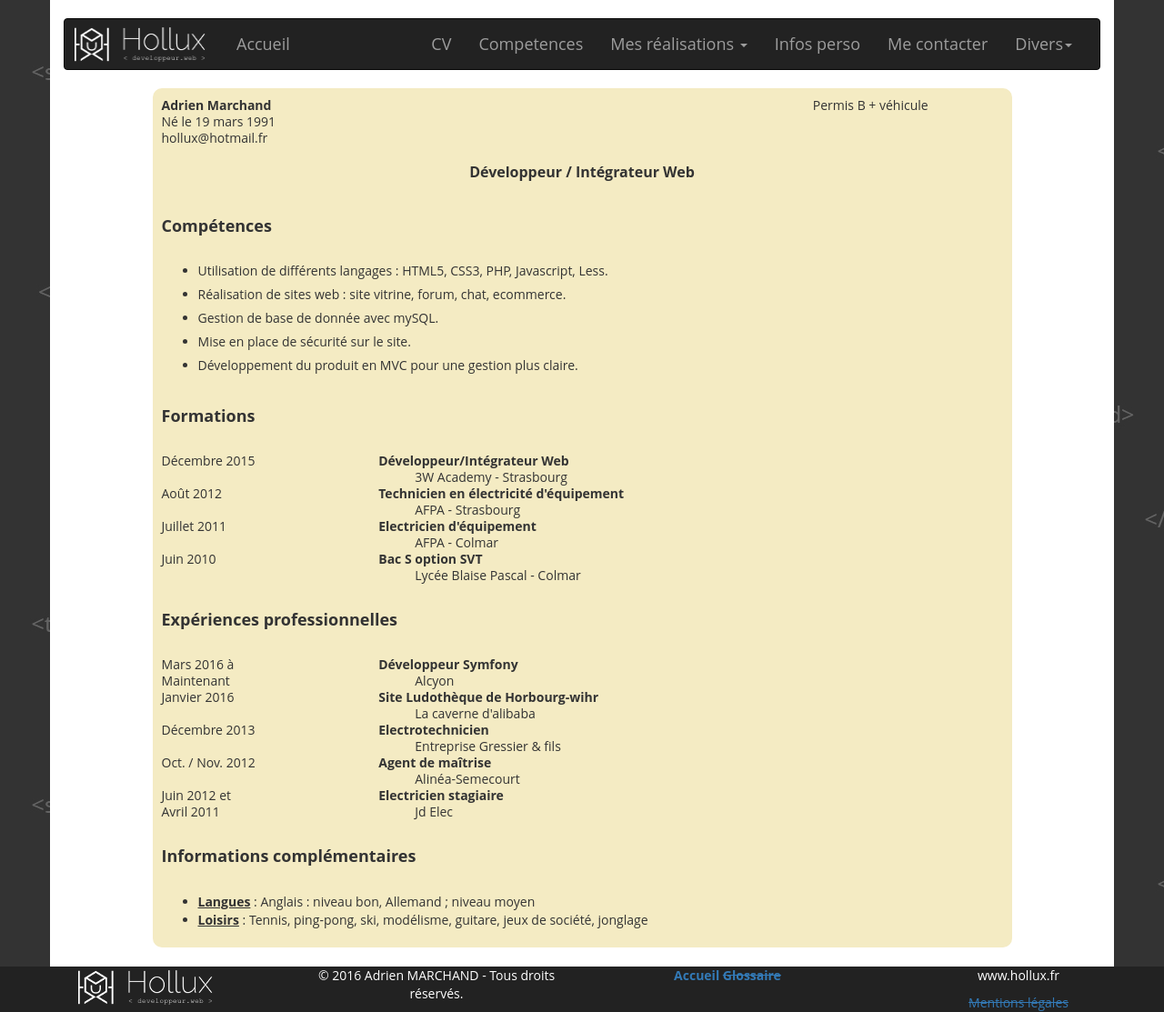
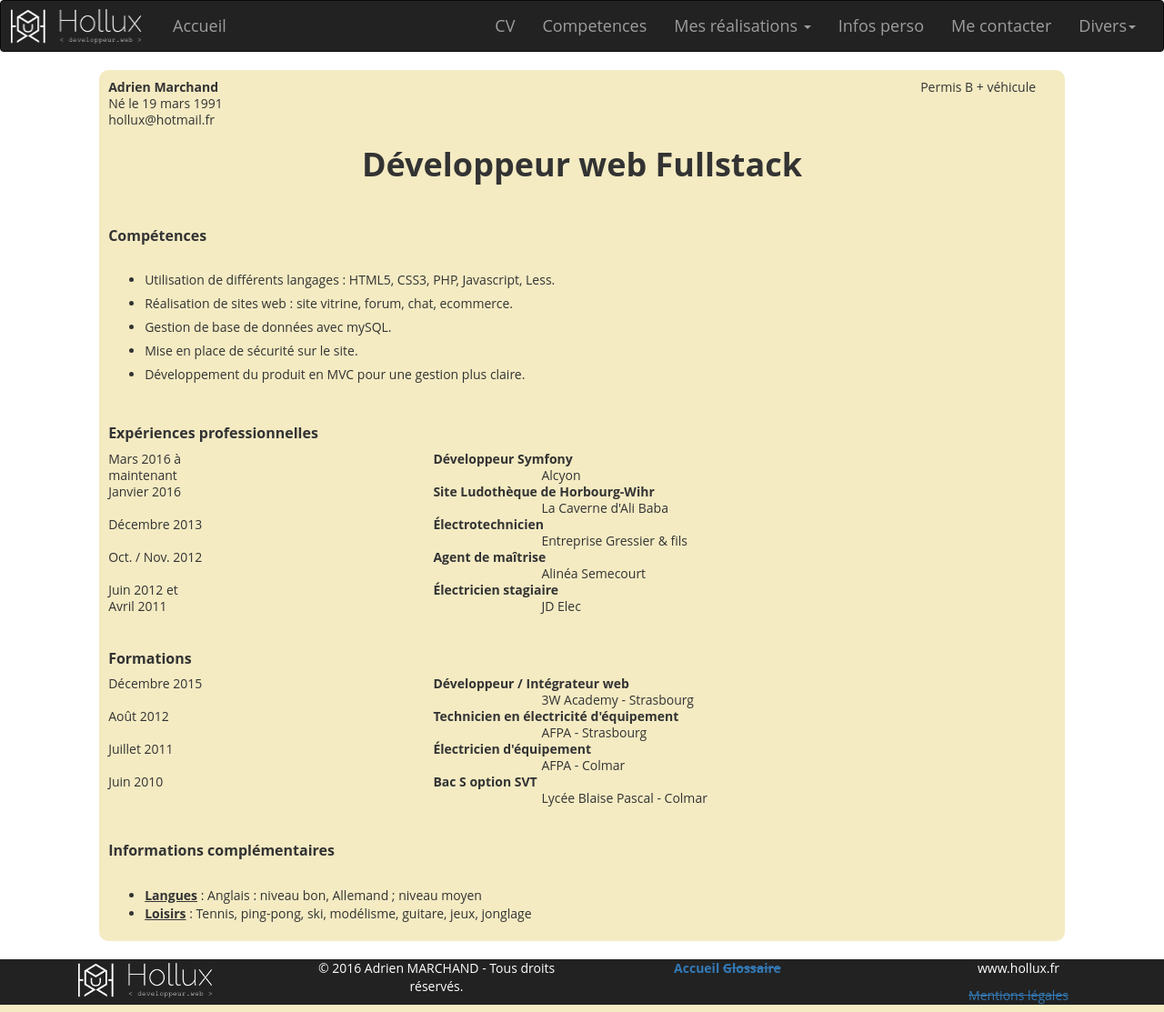
Before and after one commit to Hollux/HolluxLand4, a Symfony app: template templates/Hollux/CV.html.twig in a window 1280 px wide. Shown: the whole page at 91% size. Run offline with Twig, Linux system fonts and the light colour scheme; the template is opened without the code that fills it, so the values that code supplies are empty; some libraries are stand-ins or nearby versions.

Commit message:
test trunk

```diff
--- a/public/css/hollux.css
+++ b/public/css/hollux.css
@@ -188,7 +188,7 @@ img {
 //	 BASE HOLLUX     //
 ==================== */
 body {
-  background: url("../../../img/BG3.jpg"); }
+  }
 .container {
   background-color: white;
   min-height: calc(100vh - 50px);
--- a/templates/Hollux/Base/base.html.twig
+++ b/templates/Hollux/Base/base.html.twig
@@ -38,9 +38,6 @@
 
 <body>
 <a href="#" title="Haut de page" class="scrollup"><i class="fa fa-arrow-up"></i></a>
-<div class="container">
-    <br>
-
     {{ include('hollux/Base/nav.html.twig') }}
 
     {% for flash_message in app.session.flashBag.get('error') %}
@@ -57,7 +54,7 @@
 
     {% block principal %}{% endblock %}
     <br>
-</div>
+
 
 {{ include('hollux/Base/footer.html.twig') }}
 
--- a/templates/Hollux/CV.html.twig
+++ b/templates/Hollux/CV.html.twig
@@ -4,13 +4,11 @@
 {% block principal %}
 
     <div class="row">
-        <div class="col-sm-1"></div>
-        <div class="col-sm-10">
+        <div class="col-sm-offset-1 col-sm-10">
             <div class="CV">
                 <div class="row">
                     <div class="col-sm-3"><b>Adrien Marchand</b></div>
-                    <div class="col-sm-6"></div>
-                    <div class="col-sm-3">Permis B + véhicule</div>
+                    <div class="col-sm-offset-7 col-sm-2">Permis B + véhicule</div>
                 </div>
                 <div class="row">
                     <div class="col-sm-3">Né le 19 mars 1991</div>
@@ -21,9 +19,9 @@
                     <div class="col-sm-9"></div>
                 </div>
 
-                <h2 class="text-center"><b>Développeur / Intégrateur Web</b></h2>
+                <h1 class="text-center"><b>Développeur web Fullstack</b></h1>
                 <br>
-                <h4><b>Compétences</b></h4>
+                <h2>Compétences</h2>
                 <br>
                 <ul>
                     <li>
@@ -33,7 +31,7 @@
                         <p>Réalisation de sites web : site vitrine, forum, chat, ecommerce.</p>
                     </li>
                     <li>
-                        <p>Gestion de base de donnée avec mySQL.</p>
+                        <p>Gestion de base de données avec mySQL.</p>
                     </li>
                     <li>
                         <p>Mise en place de sécurité sur le site.</p>
@@ -43,109 +41,98 @@
                     </li>
                 </ul>
                 <br>
-                <h4><b>Formations</b></h4>
-                <br>
+
+                <h2>Expériences professionnelles</h2>
                 <div class="row">
-                    <div class="col-sm-2">Décembre 2015</div>
-                    <div class="col-sm-1"></div>
-                    <div class="col-sm-8"><b>Développeur/Intégrateur Web</b></div>
+                    <div class="col-sm-4">Mars 2016 à<br/>maintenant</div>
+                    <div class="col-sm-8"><b>Développeur Symfony</b><br/>
+                        <div class="row">
+                            <div class="col-sm-offset-2 col-sm-10">Alcyon</div>
+                        </div>
+                    </div>
                 </div>
                 <div class="row">
-                    <div class="col-sm-3"></div>
-                    <div class="col-sm-8"><span class="marginL20px"></span>3W Academy - Strasbourg</div>
+                    <div class="col-sm-4">Janvier 2016</div>
+                    <div class="col-sm-8"><b>Site Ludothèque de Horbourg-Wihr</b><br/>
+                        <div class="row">
+                            <div class="col-sm-offset-2 col-sm-10">La Caverne d'Ali Baba</div>
+                        </div>
+                    </div>
                 </div>
                 <div class="row">
-                    <div class="col-sm-2">Août 2012</div>
-                    <div class="col-sm-1"></div>
-                    <div class="col-sm-8"><b>Technicien en électricité d'équipement</b></div>
+                    <div class="col-sm-4">Décembre 2013</div>
+                    <div class="col-sm-8"><b>Électrotechnicien</b><br/>
+                        <div class="row">
+                            <div class="col-sm-offset-2 col-sm-10">Entreprise Gressier & fils</div>
+                        </div>
+                    </div>
                 </div>
                 <div class="row">
-                    <div class="col-sm-3"></div>
-                    <div class="col-sm-9"><span class="marginL20px"></span>AFPA - Strasbourg</div>
+                    <div class="col-sm-4">Oct. / Nov. 2012</div>
+                    <div class="col-sm-8"><b>Agent de maîtrise</b><br/>
+                        <div class="row">
+                            <div class="col-sm-offset-2 col-sm-10">Alinéa Semecourt</div>
+                        </div>
+                    </div>
                 </div>
                 <div class="row">
-                    <div class="col-sm-2">Juillet 2011</div>
-                    <div class="col-sm-1"></div>
-                    <div class="col-sm-8"><b>Electricien d'équipement</b></div>
+                    <div class="col-sm-4">Juin 2012 et <br/>Avril 2011</div>
+                    <div class="col-sm-8"><b>Électricien stagiaire</b><br/>
+                        <div class="row">
+                            <div class="col-sm-offset-2 col-sm-10">JD Elec</div>
+                        </div>
+                    </div>
+                </div>
+                <br>
+
+                <h2>Formations</h2>
+                <div class="row">
+                    <div class="col-sm-4">Décembre 2015</div>
+                    <div class="col-sm-8"><b>Développeur / Intégrateur web</b><br/>
+                        <div class="row">
+                            <div class="col-sm-offset-2 col-sm-10">3W Academy - Strasbourg</div>
+                        </div>
+                    </div>
                 </div>
                 <div class="row">
-                    <div class="col-sm-3"></div>
-                    <div class="col-sm-9"><span class="marginL20px"></span>AFPA - Colmar</div>
+                    <div class="col-sm-4">Août 2012</div>
+                    <div class="col-sm-8"><b>Technicien en électricité d'équipement</b><br/>
+                        <div class="row">
+                            <div class="col-sm-offset-2 col-sm-10">AFPA - Strasbourg</div>
+                        </div>
+                    </div>
                 </div>
                 <div class="row">
-                    <div class="col-sm-2">Juin 2010</div>
-                    <div class="col-sm-1"></div>
-                    <div class="col-sm-8"><b>Bac S option SVT</b></div>
+                    <div class="col-sm-4">Juillet 2011</div>
+                    <div class="col-sm-8"><b>Électricien d'équipement</b><br/>
+                        <div class="row">
+                            <div class="col-sm-offset-2 col-sm-10">AFPA - Colmar</div>
+                        </div>
+                    </div>
                 </div>
                 <div class="row">
-                    <div class="col-sm-3"></div>
-                    <div class="col-sm-9"><span class="marginL20px"></span>Lycée Blaise Pascal - Colmar</div>
+                    <div class="col-sm-4">Juin 2010</div>
+                    <div class="col-sm-8"><b>Bac S option SVT</b><br/>
+                        <div class="row">
+                            <div class="col-sm-offset-2 col-sm-10">Lycée Blaise Pascal - Colmar</div>
+                        </div>
+                    </div>
                 </div>
                 <br>
-                <h4><b>Expériences professionnelles</b></h4>
-                <br>
-                <div class="row">
-                    <div class="col-sm-2">Mars 2016 à</div>
-                    <div class="col-sm-1"></div>
-                    <div class="col-sm-8"><b>Développeur Symfony</b></div>
-                </div>
-                <div class="row">
-                    <div class="col-sm-2">Maintenant</div>
-                    <div class="col-sm-1"></div>
-                    <div class="col-sm-8"><span class="marginL20px"></span>Alcyon</div>
-                </div>
-                <div class="row">
-                    <div class="col-sm-2">Janvier 2016</div>
-                    <div class="col-sm-1"></div>
-                    <div class="col-sm-8"><b>Site Ludothèque de Horbourg-wihr</b></div>
-                </div>
-                <div class="row">
-                    <div class="col-sm-3"></div>
-                    <div class="col-sm-9"><span class="marginL20px"></span>La caverne d'alibaba</div>
-                </div>
-                <div class="row">
-                    <div class="col-sm-2">Décembre 2013</div>
-                    <div class="col-sm-1"></div>
-                    <div class="col-sm-8"><b>Electrotechnicien</b></div>
-                </div>
-                <div class="row">
-                    <div class="col-sm-3"></div>
-                    <div class="col-sm-9"><span class="marginL20px"></span>Entreprise Gressier & fils</div>
-                </div>
-                <div class="row">
-                    <div class="col-sm-2">Oct. / Nov. 2012</div>
-                    <div class="col-sm-1"></div>
-                    <div class="col-sm-8"><b>Agent de maîtrise</b></div>
-                </div>
-                <div class="row">
-                    <div class="col-sm-3"></div>
-                    <div class="col-sm-9"><span class="marginL20px"></span>Alinéa-Semecourt</div>
-                </div>
-                <div class="row">
-                    <div class="col-sm-2">Juin 2012 et</div>
-                    <div class="col-sm-1"></div>
-                    <div class="col-sm-8"><b>Electricien stagiaire</b></div>
-                </div>
-                <div class="row">
-                    <div class="col-sm-2">Avril 2011</div>
-                    <div class="col-sm-1"></div>
-                    <div class="col-sm-9"><span class="marginL20px"></span>Jd Elec</div>
-                </div>
-                <br>
-                <h4><b>Informations complémentaires</b></h4>
+
+                <h2>Informations complémentaires</h2>
                 <br>
                 <ul>
                     <li>
                         <span class="infoComp">Langues</span> : Anglais : niveau bon, Allemand ; niveau moyen
                     </li>
                     <li>
-                        <span class="infoComp">Loisirs</span> : Tennis, ping-pong, ski, modélisme, guitare, jeux de
-                        société, jonglage
+                        <span class="infoComp">Loisirs</span> : Tennis, ping-pong, ski, modélisme, guitare, jeux, jonglage
                     </li>
                 </ul>
             </div>
-            <div class="col-sm-1"></div>
         </div>
+        <div class="col-sm-1"></div>
     </div>
 
 {% endblock %}
--- a/templates/Hollux/index.html.twig
+++ b/templates/Hollux/index.html.twig
@@ -3,8 +3,6 @@
 {% block principal %}
 
     <div class="home">
-        <a href="#" title="Haut de page" class="scrollup"><i class="fa fa-arrow-up"></i></a>
-        <div class="scrollUp"></div>
         <img src="{{ asset('img/bandeau.jpg') }}" alt="bandeau">
         <h1>Hollux, développeur full stack.</h1>
         <div class="home">
```
Also changed, not shown: templates/Hollux/competences.html.twig (+7 -7 lines).
